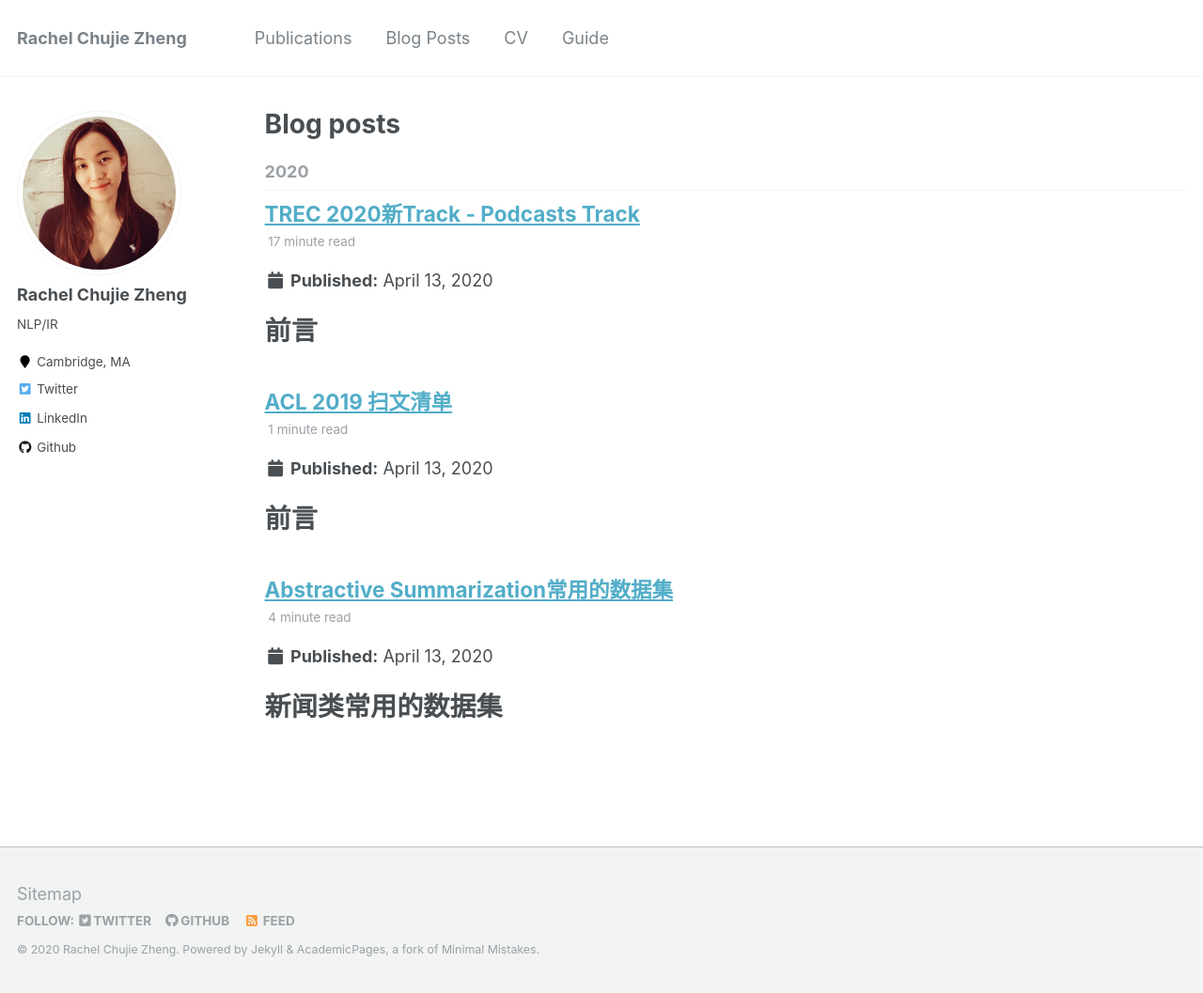
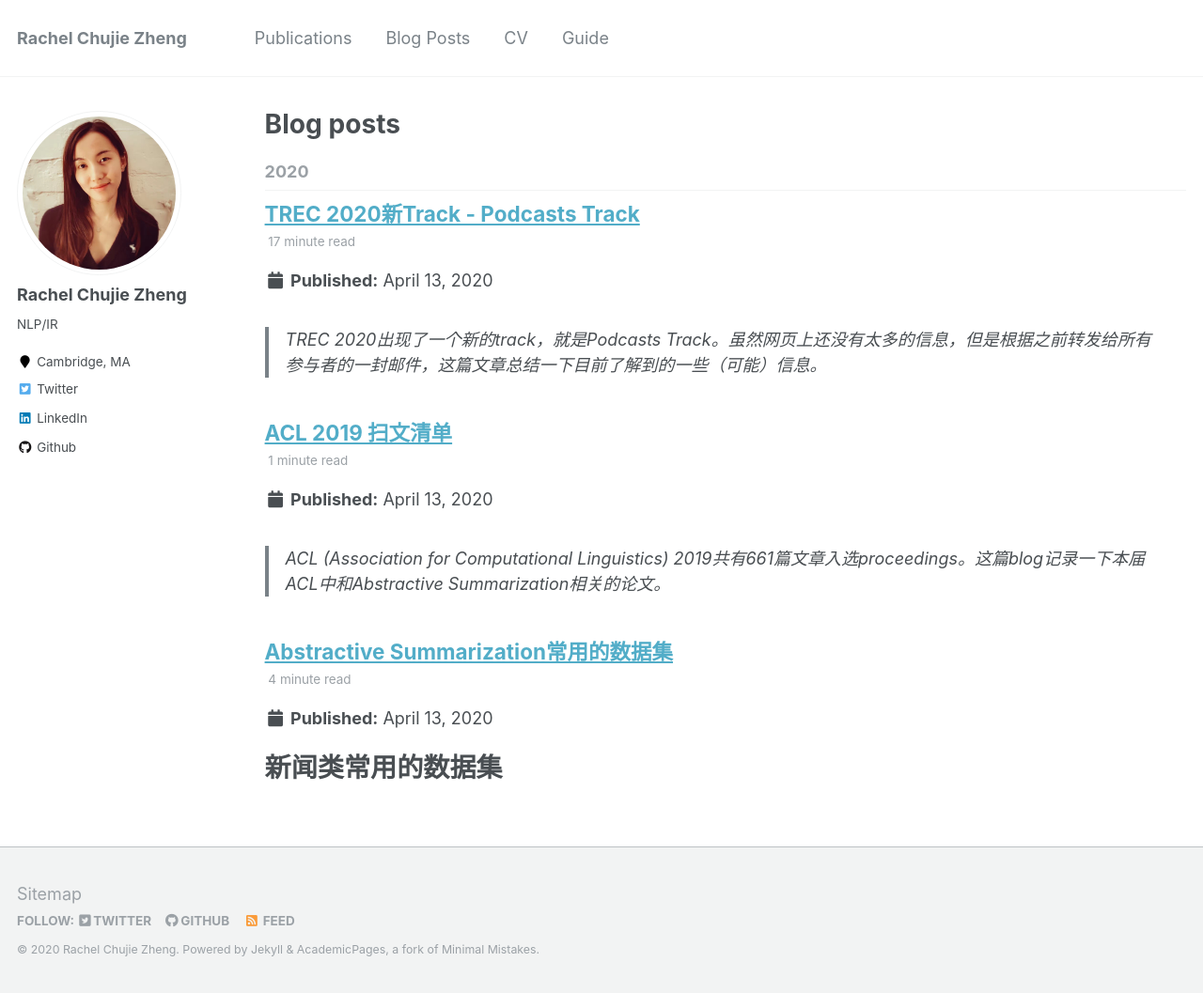
Before and after one commit to chz816/chz816.github.io, a Jekyll site: the page built from _pages/year-archive.html, in a window 1280 px wide and 1057 px high. Shown: the whole window at 94% size. Built offline with Jekyll 4.4.1, drawn with Linux system fonts in a browser that asks for light colours.

```diff
--- a/_posts/2020-04-13-acl-papers.md
+++ b/_posts/2020-04-13-acl-papers.md
@@ -11,8 +11,6 @@ tags:
     - NLP
     - Chinese
 ---
-
-# 前言
 
 > ACL (Association for Computational Linguistics) 2019共有661篇文章入选proceedings。这篇blog记录一下本届ACL中和Abstractive Summarization相关的论文。
 
--- a/_posts/2020-04-13-trec20-podcasts-introduction.md
+++ b/_posts/2020-04-13-trec20-podcasts-introduction.md
@@ -11,7 +11,7 @@ tags:
     - NLP
     - Chinese
 ---
-# 前言
+
 
 > TREC 2020出现了一个新的track，就是Podcasts Track。虽然网页上还没有太多的信息，但是根据之前转发给所有参与者的一封邮件，这篇文章总结一下目前了解到的一些（可能）信息。
 
```
